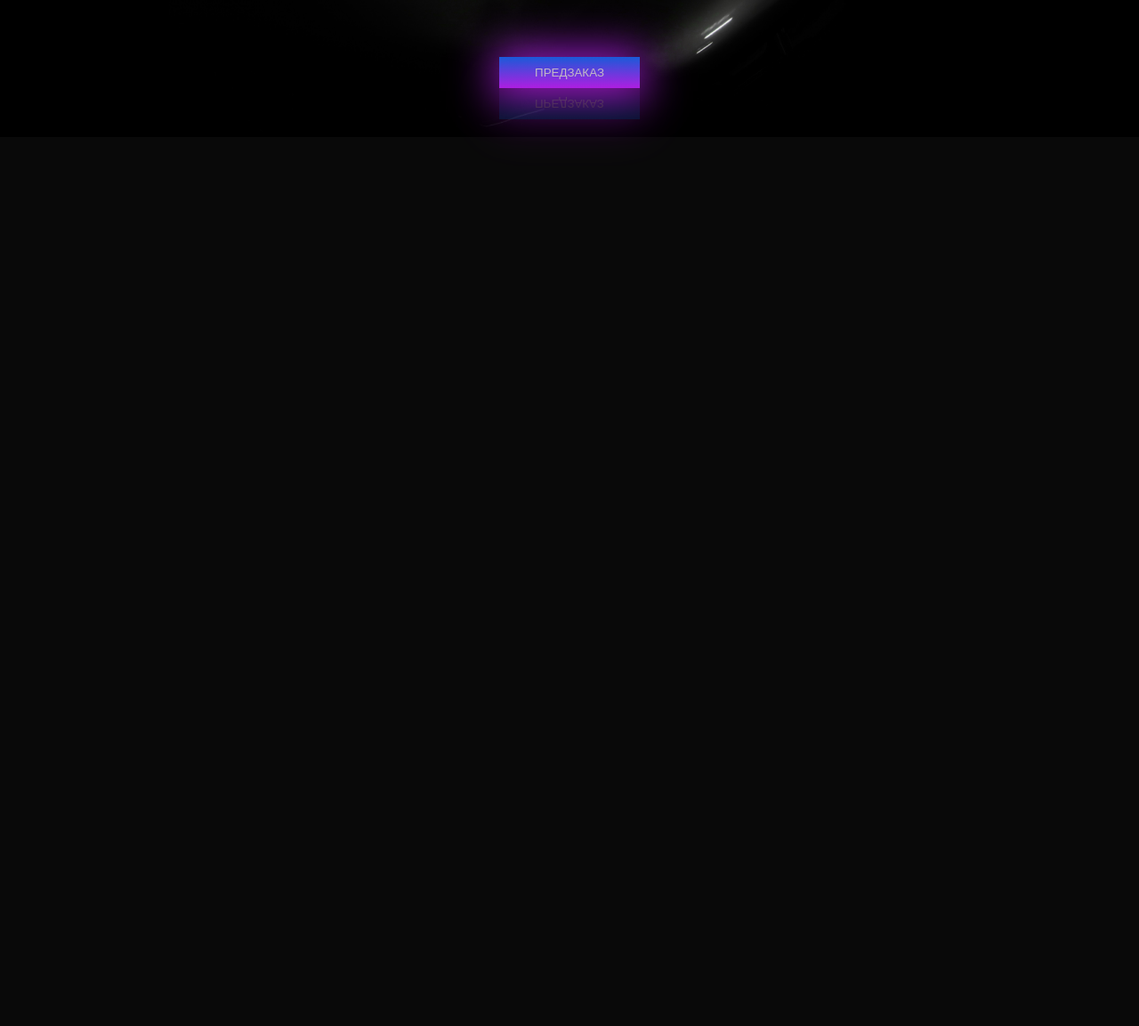
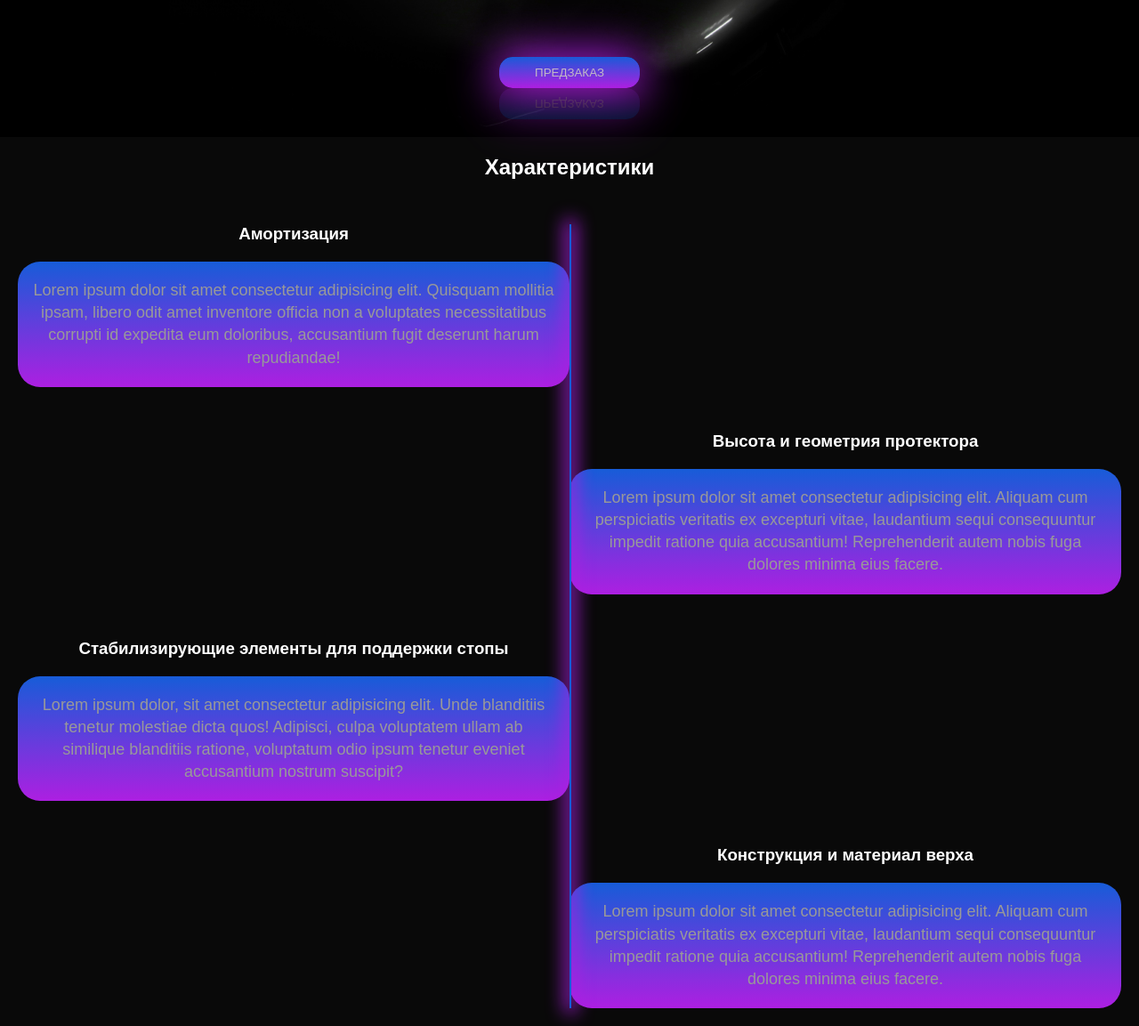
Before and after one commit to Stinker707/product-card, a plain HTML site: page index.html in a window 1280 px wide. Shown: the part 500-1653 px from the top of the page at 89% size. Before the commit the page ends 800 px from the top, so only its background shows below. Drawn offline with Linux system fonts and the light colour scheme.

Commit message:
добавил секцию и стилизацию кнопки

```diff
--- a/index.html
+++ b/index.html
@@ -29,7 +29,32 @@
                 </div>
             </div>
         </section>
+        <section class="characteristics">
+            <div class="container">
+                <h2 class="characteristics-text">Характеристики</h2>
+                <div class="characteristics-list">
+                    <div class="vertical-line"></div>
+                    <section class="specifications">
+                        <h3 class="specifications-depreciation">Амортизация</h3>
+                        <p>Lorem ipsum dolor sit amet consectetur adipisicing elit. Quisquam mollitia ipsam, libero odit amet inventore officia non a voluptates necessitatibus corrupti id expedita eum doloribus, accusantium fugit deserunt harum repudiandae!</p>
+                    </section>
+                    <section class="specifications-protector">
+                        <h3 class="protector">Высота и геометрия протектора</h3>
+                        <p>Lorem ipsum dolor sit amet consectetur adipisicing elit. Aliquam cum perspiciatis veritatis ex excepturi vitae, laudantium sequi consequuntur impedit ratione quia accusantium! Reprehenderit autem nobis fuga dolores minima eius facere.</p>
+                    </section>
+                    <section class="specifications-stabilizing-elements">
+                        <h3 class="stabilizing-elements">Стабилизирующие элементы для поддержки стопы</h3>
+                        <p>Lorem ipsum dolor, sit amet consectetur adipisicing elit. Unde blanditiis tenetur molestiae dicta quos! Adipisci, culpa voluptatem ullam ab similique blanditiis ratione, voluptatum odio ipsum tenetur eveniet accusantium nostrum suscipit?</p>
+                    </section>
+                    <section class="Construction">
+                        <h3 class="Construction-material">Конструкция и материал верха</h3>
+                        <p>Lorem ipsum dolor sit amet consectetur adipisicing elit. Aliquam cum perspiciatis veritatis ex excepturi vitae, laudantium sequi consequuntur impedit ratione quia accusantium! Reprehenderit autem nobis fuga dolores minima eius facere.</p>
+                    </section>
+                </div>
+            </div>
+        </section>
     </main>
+
     <footer>
 
     </footer>
--- a/styles/main.css
+++ b/styles/main.css
@@ -1,6 +1,7 @@
 body {
     min-height: 100vh;
     background: #090909;
+    font-family: Arial, Helvetica, sans-serif;
 }
 
 section {
@@ -58,6 +59,7 @@ section {
     color: #c4c4c4;
     border: none;
     box-shadow: 0 0 50px 5px #ad1fe1;
+    border-radius: 15px;
 }
 
 .search {
@@ -74,4 +76,89 @@ section {
 .buttons {
     display: flex;
     flex-direction: column;
-}
+    }
+
+    .vertical-line {
+        border-left: 2px solid #175cd8;
+        height: 100%;
+        position: absolute;
+        left: 50%;
+        /* background: linear-gradient(#175cd8, #ad1fe1); */
+        box-shadow: 0 0 20px 5px #ad1fe1;
+    }
+
+    .horizontal line {
+        /* background: linear-gradient(#175cd8, #ad1fe1); */
+        color: #ad1fe1;
+    }
+
+    p {
+        color: #999;
+        font-size: 18px;
+        line-height: 1.4em;
+        padding-left: 15px;
+        padding-top: 20px;
+        padding-bottom: 20px;
+        padding-right: 15px;
+        text-align: center;
+        background: linear-gradient(#175cd8, #ad1fe1);
+        border-radius: 25px;
+        /* border-bottom: #ad1fe1 2px solid; */
+
+    }
+
+    .specifications-depreciation {
+        color: #fff;
+        text-align: center;
+        margin-top: 50px;
+        padding-bottom: 20px;
+    }
+
+    .specifications {
+        width: 50%;
+    }
+
+    .specifications-protector {
+        width: 50%;
+        margin-top: 50px;
+        margin-left: 50%;
+    }
+
+    .protector {
+        text-align: center;
+        color: #fff;
+        padding-bottom: 20px;
+    }
+
+    .specifications-stabilizing-elements {
+        color: #fff;
+        text-align: center;
+        width: 50%;
+        margin-top: 50px;
+    }
+
+    .stabilizing-elements {
+        color: #fff;
+        text-align: center;
+        padding-bottom: 20px;
+    }
+    .Construction {
+        width: 50%;
+        margin-top: 50px;
+        margin-left: 50%;
+    }
+
+    .Construction-material {
+        color: #fff;
+        text-align: center;
+        padding-bottom: 20px;
+    }
+
+    .characteristics-list {
+        position: relative;
+    }
+
+    .characteristics-text{
+        color: #fff;
+        text-align: center;
+    }
```
